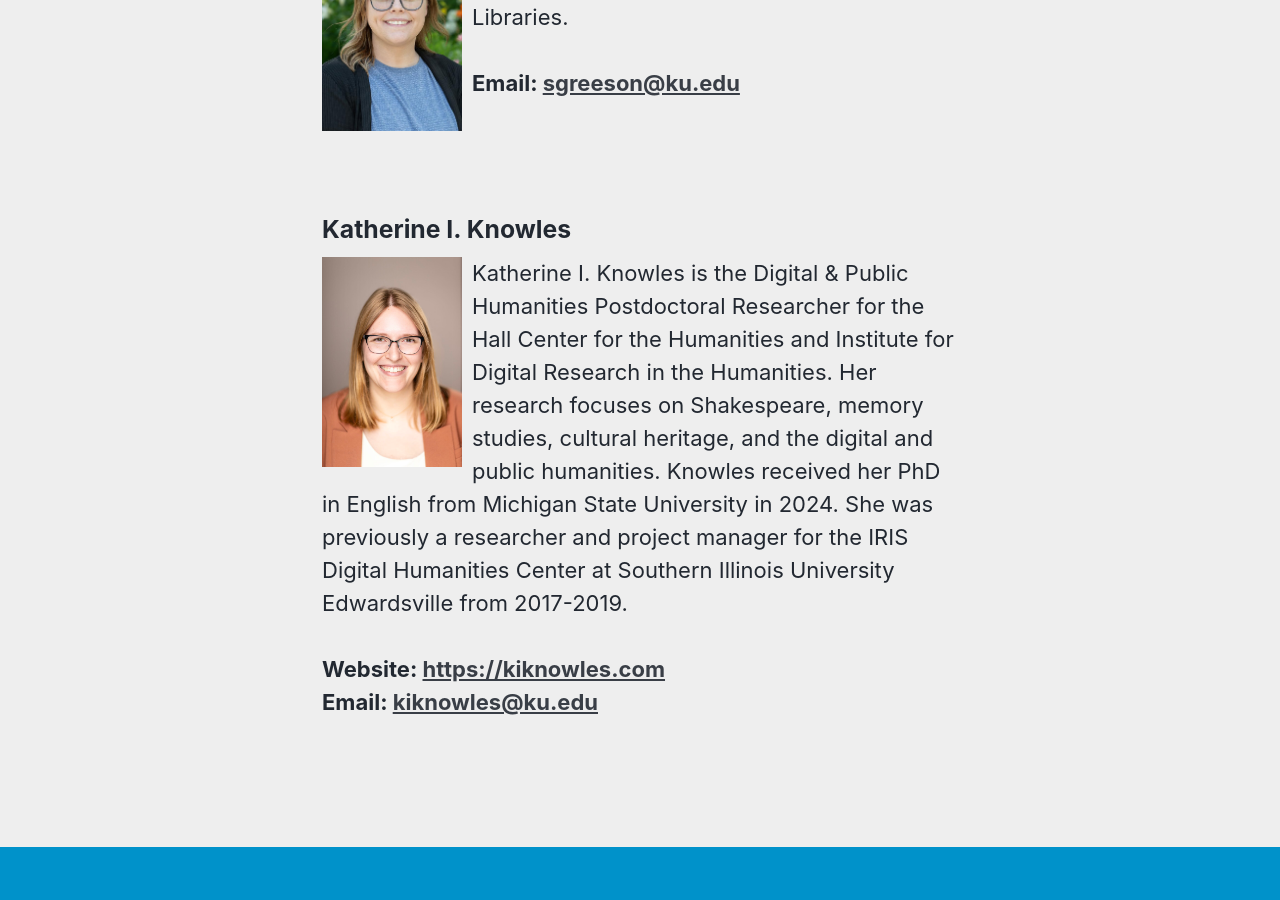
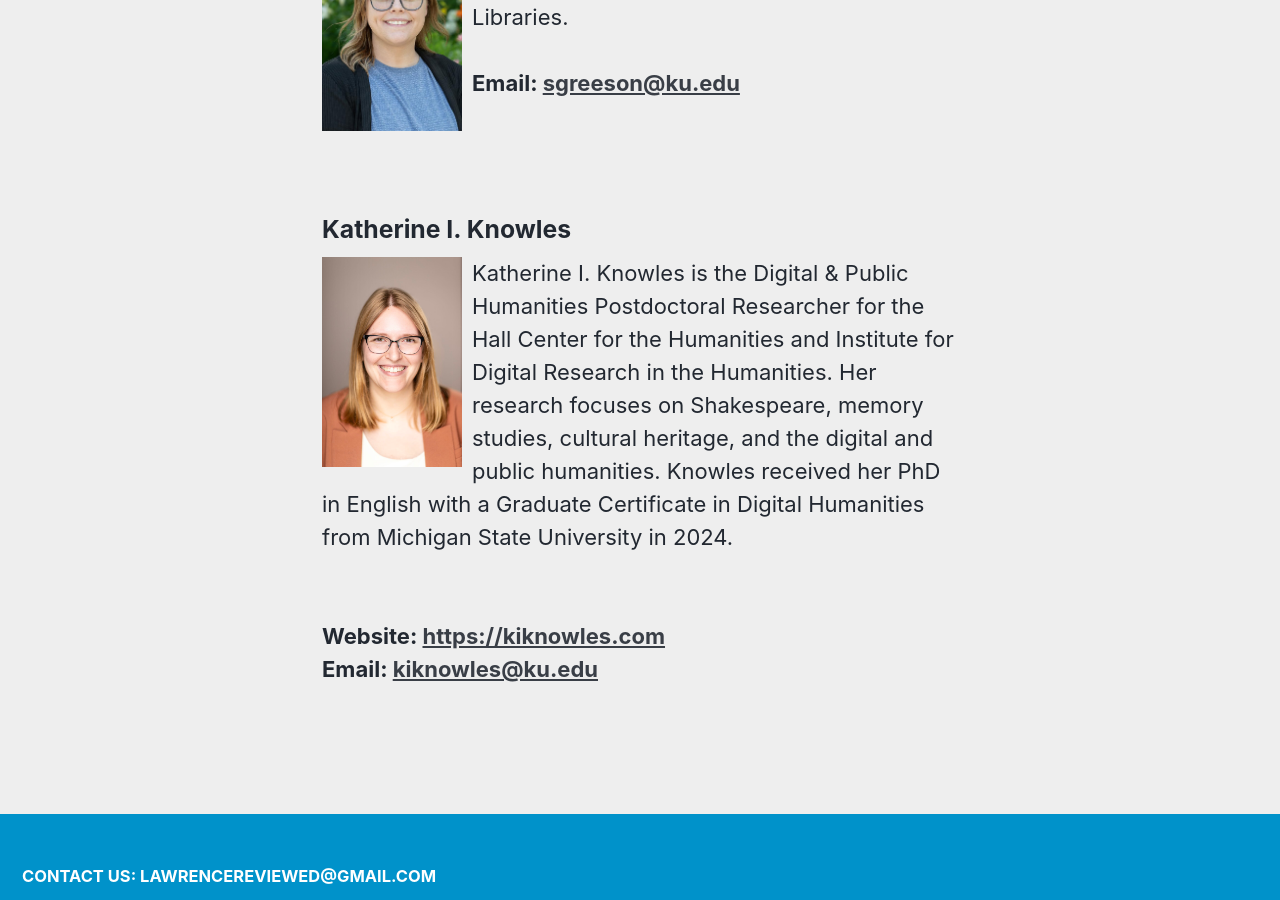
Before and after one commit to idrhku/lawrence-reviewed, a Jekyll site: the page built from _pages/people.md, in a window 1280 px wide and 900 px high, scrolled down 627 px. Built offline with Jekyll 4.4.1, drawn with Linux system fonts in a browser that asks for light colours; cached includes are drawn as plain includes.

Commit message:
Update people.md

```diff
--- a/_pages/people.md
+++ b/_pages/people.md
@@ -26,7 +26,7 @@
 <br>
 <h3>Katherine I. Knowles</h3>
 
-<img align="left" style="padding-right:10px" src="{{ site.baseurl }}/assets/img/katherine-knowles.jpg" alt="Brian Rosenblum" width="150">Katherine I. Knowles is the Digital & Public Humanities Postdoctoral Researcher for the Hall Center for the Humanities and Institute for Digital Research in the Humanities. Her research focuses on Shakespeare, memory studies, cultural heritage, and the digital and public humanities. Knowles received her PhD in English from Michigan State University in 2024. She was previously a researcher and project manager for the IRIS Digital Humanities Center at Southern Illinois University Edwardsville from 2017-2019.
+<img align="left" style="padding-right:10px" src="{{ site.baseurl }}/assets/img/katherine-knowles.jpg" alt="Brian Rosenblum" width="150">Katherine I. Knowles is the Digital & Public Humanities Postdoctoral Researcher for the Hall Center for the Humanities and Institute for Digital Research in the Humanities. Her research focuses on Shakespeare, memory studies, cultural heritage, and the digital and public humanities. Knowles received her PhD in English with a Graduate Certificate in Digital Humanities from Michigan State University in 2024.
 <br>
 <br>
 **Website: <https://kiknowles.com>**
```
